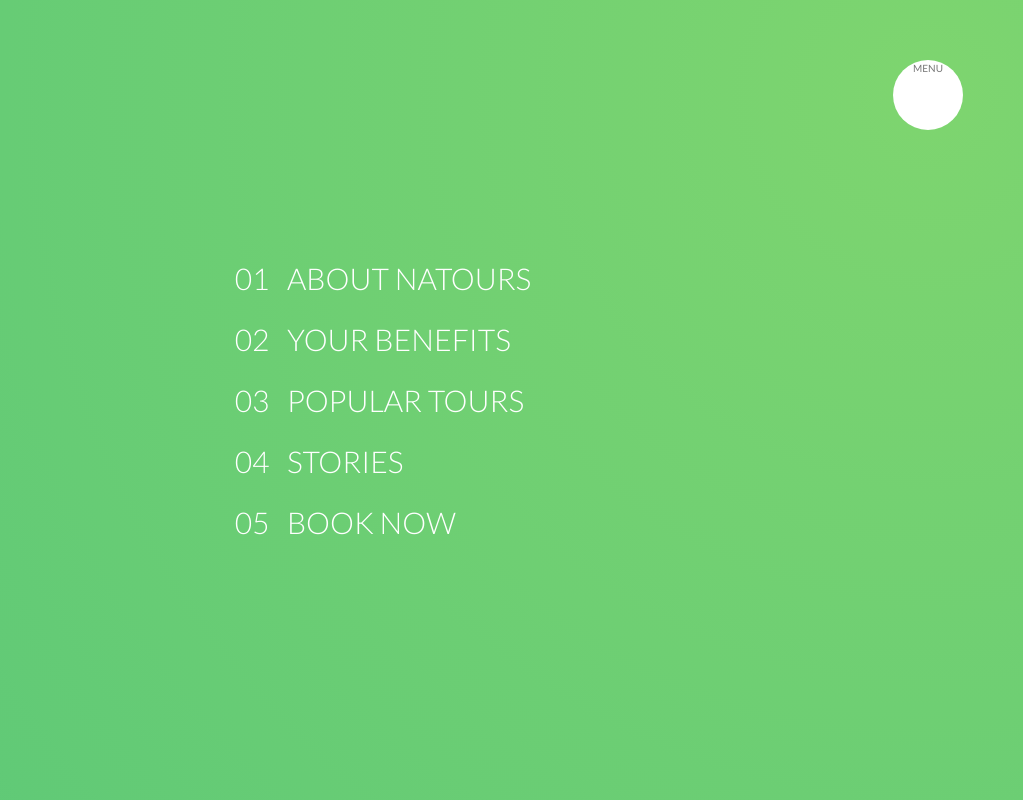
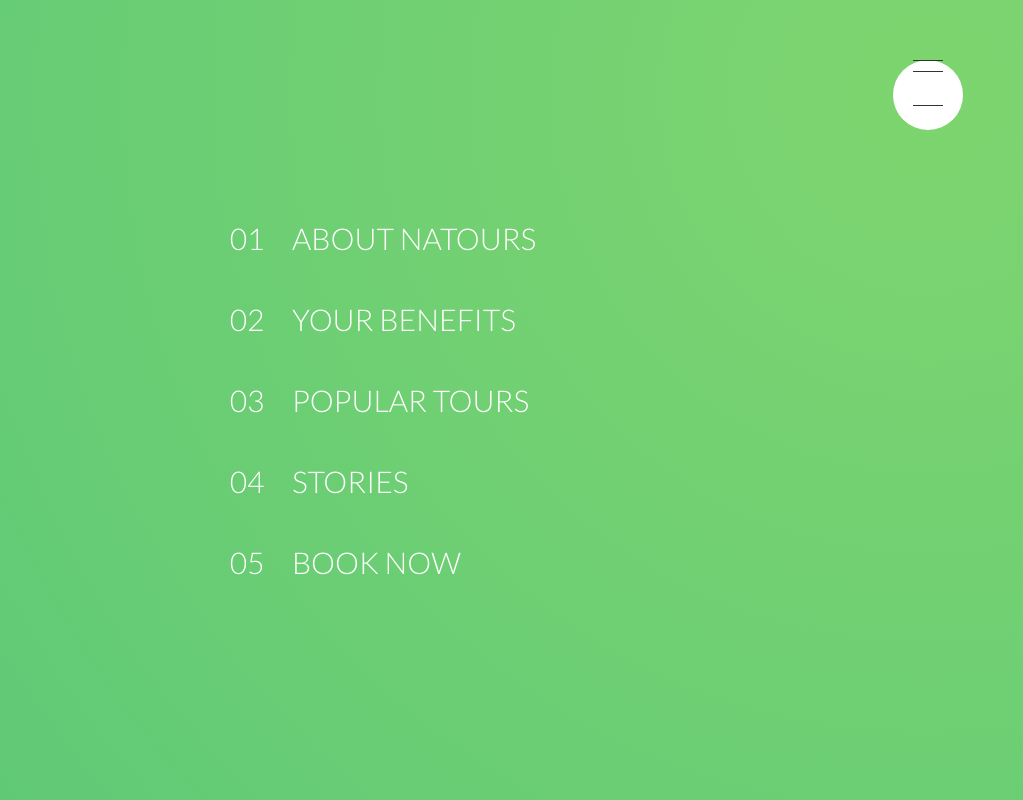
Before and after one commit to Zaky7/Tour-Website-Snippets, a website: page index.html in a window 1280 px wide. Shown: the top 800 px of the page, without its empty margins (257-1280 px from the left). Drawn offline with Linux system fonts and the light colour scheme.

Commit message:
Completed till Lecture 20

```diff
--- a/index.html
+++ b/index.html
@@ -15,10 +15,8 @@
 
     <div class="navigation">
         <input type="checkbox" class="navigation__checkbox" id="navi-toggle">
-        <label for="navi-toggle" class="navigation__button">MENU</label>
-
+        <label for="navi-toggle" class="navigation__button"><span class="navigation__icon">&nbsp;</span></label>
         <div class="navigation__background">&nbsp;</div>
-
         <nav class="navigation__nav">
             <ul class="navigation__list">
                 <li class="navigation__item"><a href="#" class="navigation__link"><span>01</span> &nbsp; About Natours</a></li>
--- a/scss/layout/_navigation.scss
+++ b/scss/layout/_navigation.scss
@@ -52,9 +52,9 @@
     }
 
     &__link {
-
         &:link,
         &:visited {
+            display: inline-block;
             font-size: 3rem;
             font-weight: 300;
             color: $color-white;
@@ -62,15 +62,39 @@
             text-transform: uppercase;
             background-image: linear-gradient(120deg, transparent 0%, transparent 50%, $color-white 50%);
             background-size: 220%;
-            padding: 2.3px 2rem;
+            padding: 1rem 2rem;
             transition: all .4s;
         }
 
         &:hover,
         &:active {
             background-position: 100%;
+            color: $color-primary;
             transform: translateX(1rem);
         }
 
+        span {
+            margin-right: 1rem;
+            display: inline-block;
+        }
     }
-}
+
+    &__icon {
+        &,
+        &::before,
+        &::after {
+            width: 3rem;
+            height: 1px;
+            display: inline-block;
+            background-color: $color-grey-dark-3;
+        }
+
+        &::before,
+        &::after {
+          content: "";
+        }
+
+    }
+
+
+ }
```
Also changed, not shown: css/style.css.
